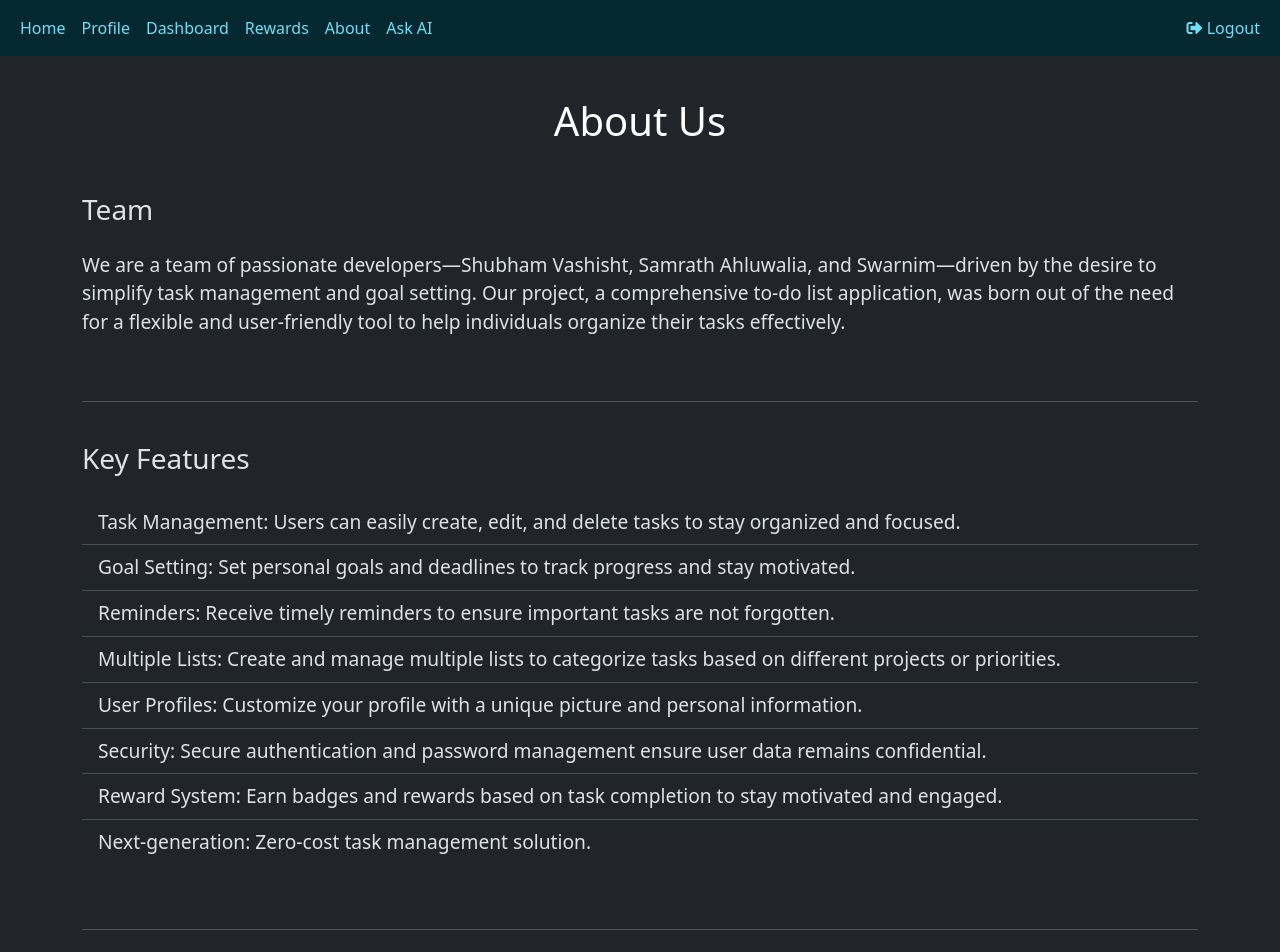
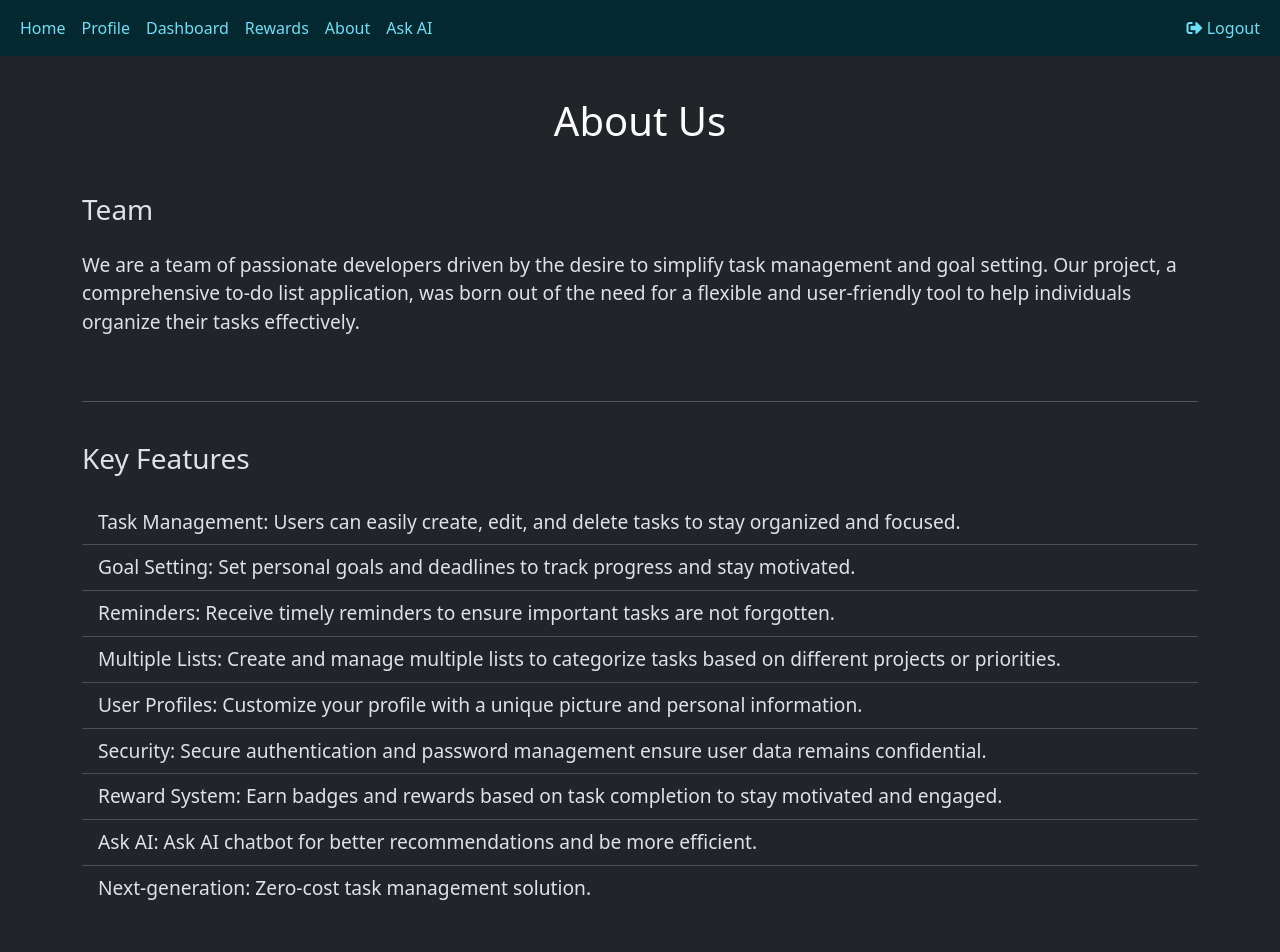
Before and after one commit to samrath-ahluwalia/ProgressPlay, an Angular app in the folder ProgressPlay/: page /about in a window 1280 px wide. Shown: the top 952 px of the page. Built offline with nearby package versions, Linux system fonts and the light colour scheme.

Commit message:
added AskAi in about

```diff
--- a/ProgressPlay/src/app/components/about/about.component.html
+++ b/ProgressPlay/src/app/components/about/about.component.html
@@ -8,7 +8,7 @@
       <h3 class="card-title">Team</h3>
       <br>
       <div class="card-body">
-        <p class="card-text" style="font-size: 1.2rem;">We are a team of passionate developers—Shubham Vashisht, Samrath Ahluwalia, and Swarnim—driven by the desire to simplify task management and goal setting. Our project, a comprehensive to-do list application, was born out of the need for a flexible and user-friendly tool to help individuals organize their tasks effectively.</p>
+        <p class="card-text" style="font-size: 1.2rem;">We are a team of passionate developers driven by the desire to simplify task management and goal setting. Our project, a comprehensive to-do list application, was born out of the need for a flexible and user-friendly tool to help individuals organize their tasks effectively.</p>
       </div>
     </div>
     <div class="mt-4 mb-4" style="background-color: transparent;">
@@ -26,6 +26,7 @@
           <li class="list-group-item" style="background-color: transparent; font-size: 1.2rem;">User Profiles: Customize your profile with a unique picture and personal information.</li>
           <li class="list-group-item" style="background-color: transparent; font-size: 1.2rem;">Security: Secure authentication and password management ensure user data remains confidential.</li>
           <li class="list-group-item" style="background-color: transparent; font-size: 1.2rem;">Reward System: Earn badges and rewards based on task completion to stay motivated and engaged.</li>
+          <li class="list-group-item" style="background-color: transparent; font-size: 1.2rem;">Ask AI: Ask AI chatbot for better recommendations and be more efficient.</li>
           <li class="list-group-item" style="background-color: transparent; font-size: 1.2rem;">Next-generation: Zero-cost task management solution.</li>
         </ul>
       </div>
```
Also changed, not shown: 1 other file (tests, documents, lock files or other folders).
